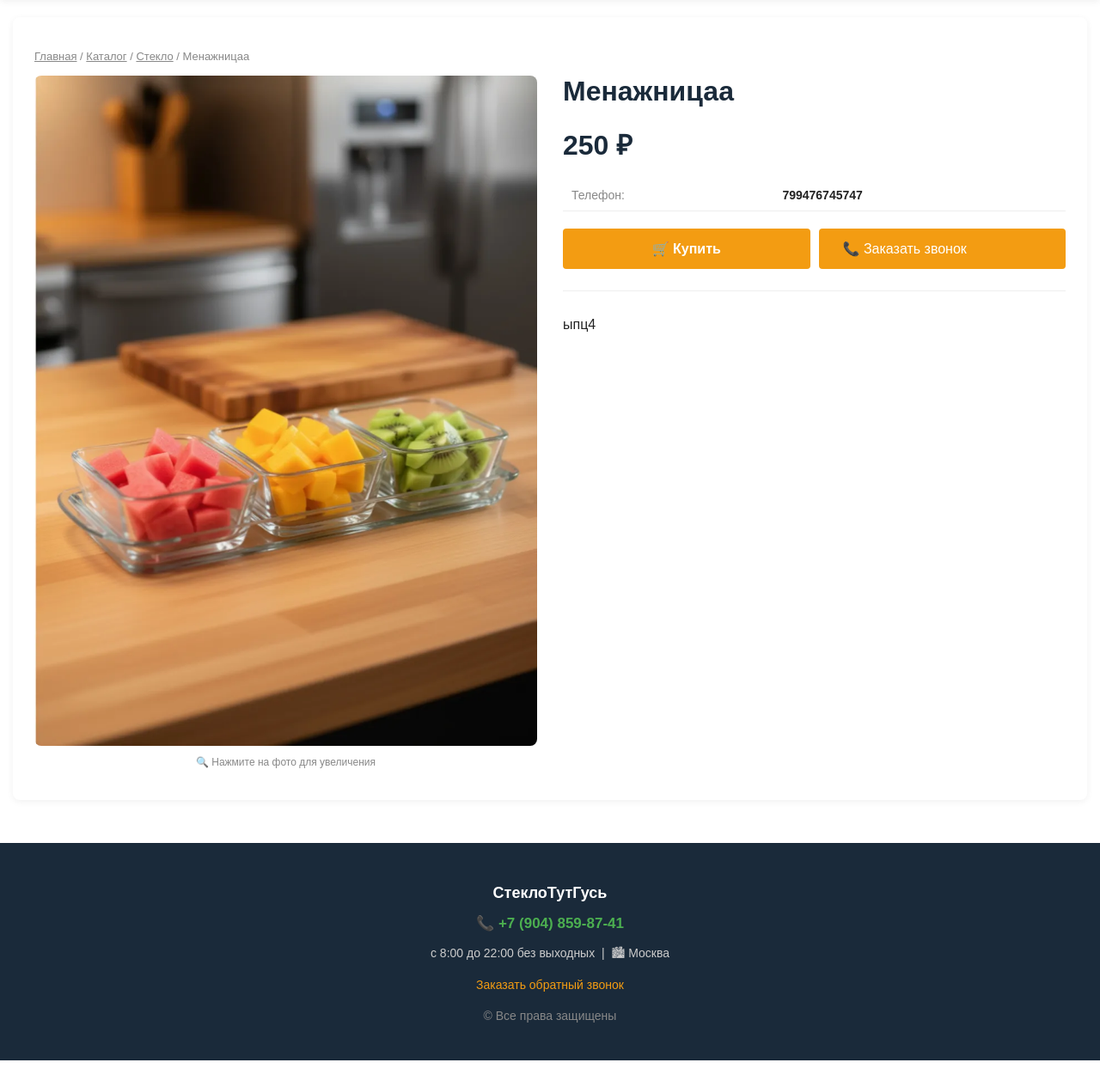
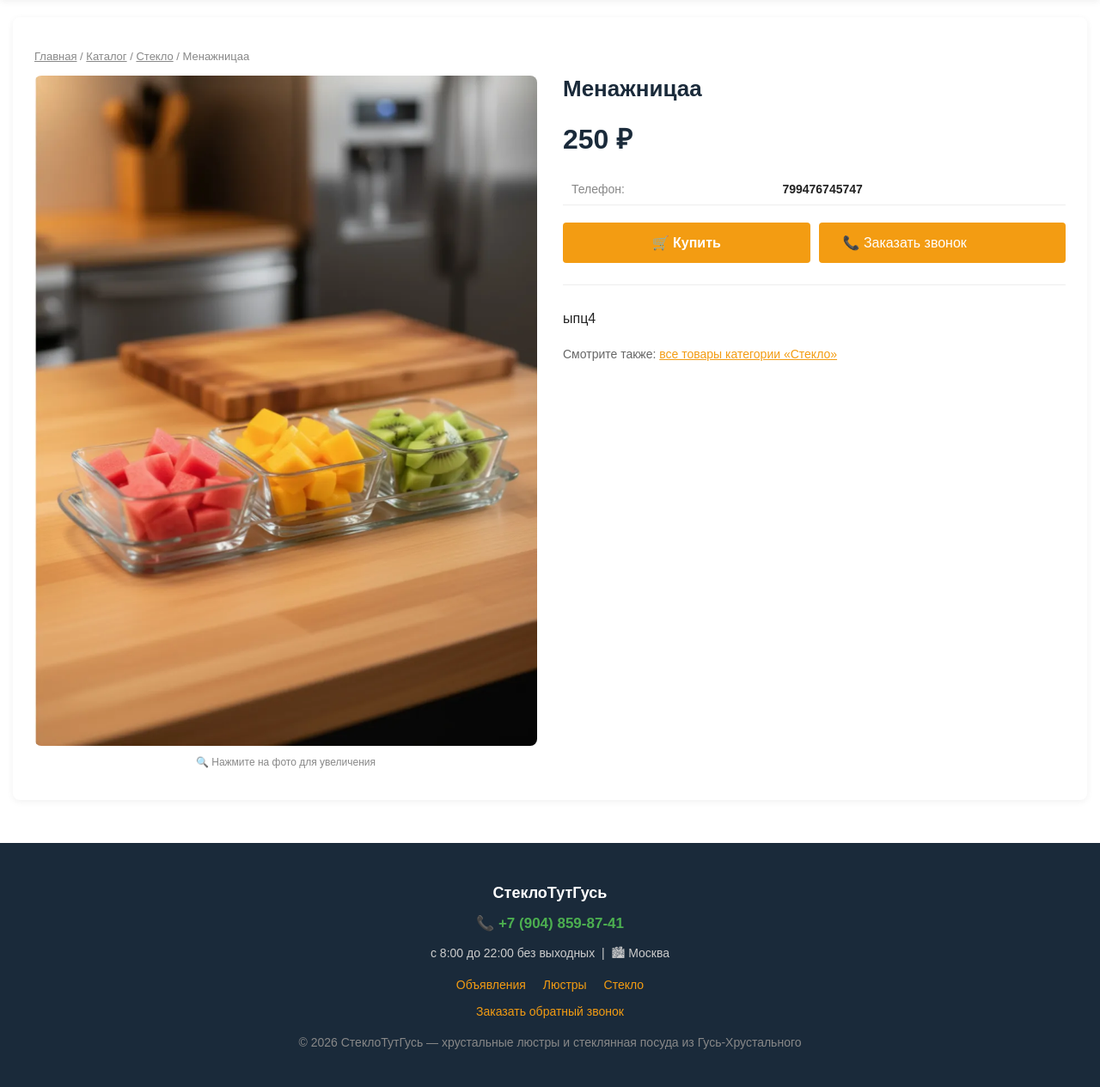
Before and after one commit to Egor27233/mysite, a Flask app: page /item/3 in a window 1280 px wide. Shown: the part 105-1370 px from the top of the page at 86% size. Before the commit the page ends 1339 px from the top, so only its background shows below. Run offline with Flask 3, Linux system fonts and the light colour scheme; data comes from the database, SQL or seed files in the repository.

Commit message:
SEO: meta, sitemap, robots, schema.org, категории в меню

```diff
--- a/app.py
+++ b/app.py
@@ -1,4 +1,4 @@
-from flask import Flask, render_template, redirect, url_for, request, flash, abort, make_response
+from flask import Flask, render_template, redirect, url_for, request, flash, abort, make_response, Response, send_from_directory
 from flask_sqlalchemy import SQLAlchemy
 from flask_login import LoginManager, UserMixin, login_user, login_required, logout_user, current_user
 from werkzeug.security import generate_password_hash, check_password_hash
@@ -133,19 +133,17 @@ def set_setting(key, value):
 
 
 def get_current_city():
-    """Город из cookie или из настроек по умолчанию."""
     city = request.cookies.get('user_city')
     if city:
         return city
     return get_setting('shop_city', 'Москва')
 
 
-# ---------- ИНИЦИАЛИЗАЦИЯ ----------
+# ---------- ИНИЦИАЛИЗАЦИЯ БД ----------
 def init_db():
     with app.app_context():
         db.create_all()
 
-        # миграция старых таблиц item
         inspector = inspect(db.engine)
         cols = [c['name'] for c in inspector.get_columns('item')]
         with db.engine.connect() as conn:
@@ -169,15 +167,14 @@ def init_db():
                 conn.execute(text("ALTER TABLE item ADD COLUMN is_popular BOOLEAN DEFAULT 0"))
             conn.commit()
 
-        # настройки оформления
         if not db.session.get(Setting, 'bg_color'):
             set_setting('bg_color', '#f4f6f9')
         if not db.session.get(Setting, 'bg_image'):
             set_setting('bg_image', '')
         if not db.session.get(Setting, 'site_title'):
-            set_setting('site_title', '💡 Гусь-Люстра')
+            set_setting('site_title', 'СтеклоТутГусь')
         if not db.session.get(Setting, 'shop_phone'):
-            set_setting('shop_phone', '+7 (999) 123-45-67')
+            set_setting('shop_phone', '+7 (904) 859-87-41')
         if not db.session.get(Setting, 'shop_schedule'):
             set_setting('shop_schedule', 'с 8:00 до 22:00 без выходных')
         if not db.session.get(Setting, 'shop_city'):
@@ -188,12 +185,11 @@ def init_db():
                 'Нижний Новгород,Челябинск,Самара,Омск,Ростов-на-Дону,'
                 'Уфа,Красноярск,Воронеж,Пермь,Волгоград')
 
-        # дефолтные страницы
         if not Page.query.filter_by(slug='about').first():
             db.session.add(Page(
                 slug='about',
                 title='О сайте',
-                content='Мы — официальный производитель и поставщик люстр.\n\n'
+                content='Мы — официальный производитель и поставщик люстр и стеклянной посуды из Гусь-Хрустального.\n\n'
                         'Более 10 лет успешной работы на рынке России.\n'
                         'Широчайший ассортимент, лучшие цены, доставка по всей стране.'
             ))
@@ -201,9 +197,9 @@ def init_db():
             db.session.add(Page(
                 slug='contacts',
                 title='Контакты',
-                content='📞 Телефон: +7 (999) 123-45-67\n'
-                        '✉ Email: info@example.com\n'
-                        '🏢 Адрес: г. Москва, ул. Примерная, д. 1\n'
+                content='📞 Телефон: +7 (904) 859-87-41\n'
+                        '✉ Email: info@posudagustut-ru.ru\n'
+                        '🏢 Адрес: г. Гусь-Хрустальный, ул. Примерная, д. 1\n'
                         '🕐 Часы работы: пн–вс, 8:00–22:00'
             ))
         if not Page.query.filter_by(slug='delivery').first():
@@ -216,7 +212,6 @@ def init_db():
             ))
         db.session.commit()
 
-        # дефолтное меню
         if not MenuItem.query.first():
             db.session.add_all([
                 MenuItem(title='Главная', url='/', order=0),
@@ -227,7 +222,6 @@ def init_db():
             ])
             db.session.commit()
 
-        # авто-исправление старых ссылок "#"
         fixed = False
         for m in MenuItem.query.all():
             if m.title == 'Главная' and m.url == '#':
@@ -238,9 +232,7 @@ def init_db():
                 m.url = '/page/contacts'; fixed = True
         if fixed:
             db.session.commit()
-            print('Ссылки в меню обновлены автоматически')
 
-        # админ
         if not User.query.filter_by(username='admin').first():
             admin = User(username='admin', is_admin=True)
             admin.set_password(os.environ.get('ADMIN_PASSWORD', 'admin123'))
@@ -248,41 +240,11 @@ def init_db():
             db.session.commit()
             print('Создан админ: admin / admin123')
 
-        # демо-категории и товары
         if not Category.query.first():
-            c1 = Category(name='Хрустальные люстры', description='Классические хрустальные люстры')
-            c2 = Category(name='Современные люстры', description='Стильные современные модели')
-            c3 = Category(name='Настенные светильники', description='Бра и настенные светильники')
-            c4 = Category(name='Подвесные светильники', description='Одиночные подвесы')
-            db.session.add_all([c1, c2, c3, c4])
-            db.session.commit()
-
-            demo_items = [
-                Item(title='Люстра хрустальная «Империя»', category_id=c1.id, price=125000,
-                     lamps=12, diameter='750 мм', height='800 мм',
-                     description='Роскошная люстра с хрустальными подвесками',
-                     is_hit=True, is_popular=True),
-                Item(title='Люстра «Классика»', category_id=c1.id, price=89000,
-                     lamps=8, diameter='700 мм', height='750 мм',
-                     description='Классическая хрустальная люстра',
-                     is_popular=True),
-                Item(title='Люстра «Модерн»', category_id=c2.id, price=45000,
-                     lamps=6, diameter='600 мм', height='480 мм',
-                     description='Стильная современная люстра',
-                     is_popular=True),
-                Item(title='Люстра «Минимализм»', category_id=c2.id, price=32000,
-                     lamps=3, diameter='420 мм', height='230 мм',
-                     description='Простая и элегантная'),
-                Item(title='Бра «Версаль»', category_id=c3.id, price=12500,
-                     lamps=1, diameter='200 мм', height='370 мм',
-                     description='Настенный светильник',
-                     is_hit=True),
-                Item(title='Подвес «Шар»', category_id=c4.id, price=8900,
-                     lamps=1, diameter='250 мм', height='450 мм',
-                     description='Одиночный подвесной светильник',
-                     is_popular=True),
-            ]
-            db.session.add_all(demo_items)
+            c1 = Category(name='Люстры', description='Хрустальные и современные люстры')
+            c2 = Category(name='Стекло', description='Стеклянная посуда ручной работы')
+            c3 = Category(name='Объявления', description='Важные объявления')
+            db.session.add_all([c1, c2, c3])
             db.session.commit()
 
 
@@ -297,7 +259,7 @@ def inject_globals():
     return {
         'menu_items': MenuItem.query.order_by(MenuItem.order).all(),
         'categories_for_menu': Category.query.all(),
-        'site_title': get_setting('site_title', '💡 Гусь-Люстра'),
+        'site_title': get_setting('site_title', 'СтеклоТутГусь'),
         'bg_color': get_setting('bg_color', '#f4f6f9'),
         'bg_image': get_setting('bg_image', ''),
         'shop_phone': get_setting('shop_phone', ''),
@@ -306,6 +268,7 @@ def inject_globals():
         'cities': cities,
         'current_city': get_current_city(),
     }
+
 
 # ---------- СМЕНА ГОРОДА ----------
 @app.route('/set-city', methods=['POST'])
@@ -316,6 +279,20 @@ def set_city():
     if city:
         resp.set_cookie('user_city', city, max_age=60 * 60 * 24 * 365)
     return resp
+
+
+# ---------- SEO: sitemap и robots ----------
+@app.route('/sitemap.xml')
+def sitemap():
+    categories = Category.query.all()
+    items = Item.query.all()
+    xml = render_template('sitemap.xml', categories=categories, items=items)
+    return Response(xml, mimetype='application/xml')
+
+
+@app.route('/robots.txt')
+def robots():
+    return send_from_directory('static', 'robots.txt')
 
 
 # ---------- ГЛАВНАЯ ----------
@@ -464,7 +441,7 @@ def admin_panel():
                            orders=orders,
                            current_bg_color=get_setting('bg_color', '#f4f6f9'),
                            current_bg_image=get_setting('bg_image', ''),
-                           current_site_title=get_setting('site_title', '💡 Гусь-Люстра'),
+                           current_site_title=get_setting('site_title', 'СтеклоТутГусь'),
                            current_shop_phone=get_setting('shop_phone', ''),
                            current_shop_schedule=get_setting('shop_schedule', ''),
                            current_shop_city=get_setting('shop_city', ''),
@@ -777,4 +754,4 @@ def not_found(e):
 
 if __name__ == '__main__':
     init_db()
-    app.run(host='0.0.0.0', port=5000)
+    app.run(debug=True, host='127.0.0.1', port=5000)
--- a/templates/base.html
+++ b/templates/base.html
@@ -3,8 +3,14 @@
 <head>
     <meta charset="UTF-8">
     <meta name="viewport" content="width=device-width, initial-scale=1.0">
-    <meta name="description" content="{{ site_title }} — каталог товаров с доставкой по России. Оплата при получении.">
-    <title>{{ site_title }}</title>
+    <title>{% block title %}СтеклоТутГусь — хрустальные люстры, стеклянная посуда, менажницы, графины{% endblock %}</title>
+    <meta name="description" content="{% block meta_description %}СтеклоТутГусь — купить хрустальные люстры, стеклянную посуду, менажницы, графины, салатники, бокалы. Гусь-Хрустальный. Доставка по всей России, оплата при получении.{% endblock %}">
+    <meta name="keywords" content="{% block meta_keywords %}менажница, графин, стеклянная посуда, хрустальные люстры, салатник, бокалы, стекло Гусь-Хрустальный, купить посуду{% endblock %}">
+    <link rel="canonical" href="https://posudagustut-ru.ru{{ request.path }}">
+    <meta property="og:title" content="{% block og_title %}СтеклоТутГусь — хрусталь и стеклянная посуда{% endblock %}">
+    <meta property="og:description" content="Купить хрустальные люстры, стеклянную посуду, менажницы, графины. Доставка по России.">
+    <meta property="og:type" content="website">
+    <meta property="og:url" content="https://posudagustut-ru.ru{{ request.path }}">
     <style>
         * { box-sizing: border-box; }
         body {
@@ -578,7 +584,7 @@
 <!-- ШАПКА -->
 <header>
     <div class="logo">
-        <a href="/">{{ site_title }}</a>
+        <a href="/">СтеклоТутГусь</a>
     </div>
 
     <nav class="main-menu">
@@ -626,7 +632,7 @@
 
 <!-- ФУТЕР -->
 <footer>
-    <p style="font-size: 18px; color: #fff; margin-bottom: 12px;"><b>{{ site_title }}</b></p>
+    <p style="font-size: 18px; color: #fff; margin-bottom: 12px;"><b>СтеклоТутГусь</b></p>
     <p>
         <a href="tel:{{ shop_phone|replace(' ', '')|replace('(', '')|replace(')', '')|replace('-', '') }}"
            style="color: #4CAF50; font-size: 17px; font-weight: bold; text-decoration: none;">
@@ -634,13 +640,18 @@
         </a>
     </p>
     <p style="margin: 8px 0;">{{ shop_schedule }} &nbsp;|&nbsp; 🏙 {{ current_city }}</p>
+    <p style="margin: 15px 0 8px;">
+        {% for c in categories_for_menu %}
+            <a href="/catalog?cat={{ c.id }}" style="color:#f39c12; margin:0 8px;">{{ c.name }}</a>
+        {% endfor %}
+    </p>
     <p style="margin-top: 15px;">
         <a href="#" onclick="openCallModal(event); return false;"
            style="color: #f39c12; text-decoration: none;">
             Заказать обратный звонок
         </a>
     </p>
-    <p style="margin-top: 20px; color: #888;">© Все права защищены</p>
+    <p style="margin-top: 20px; color: #888;">© 2026 СтеклоТутГусь — хрустальные люстры и стеклянная посуда из Гусь-Хрустального</p>
 </footer>
 
 <!-- МОДАЛКА «ЗАКАЗАТЬ ЗВОНОК» -->
--- a/templates/index.html
+++ b/templates/index.html
@@ -1,4 +1,7 @@
 {% extends 'base.html' %}
+{% block title %}СтеклоТутГусь — хрустальные люстры, стеклянная посуда, менажницы, графины купить{% endblock %}
+{% block meta_description %}Купить хрустальные люстры, стеклянную посуду, менажницы, графины, салатники. Гусь-Хрустальный. Доставка по России, оплата при получении.{% endblock %}
+{% block meta_keywords %}менажница, графин, стеклянная посуда, хрустальные люстры, купить, Гусь-Хрустальный{% endblock %}
 {% block content %}
 
 <!-- Популярные товары -->
@@ -13,7 +16,8 @@
                 {% endif %}
                 <div class="image-wrap">
                     {% if item.image %}
-                        <img src="{{ url_for('static', filename='uploads/' + item.image) }}" alt="{{ item.title }}">
+                        <img src="{{ url_for('static', filename='uploads/' + item.image) }}"
+                             alt="{{ item.title }} — купить в СтеклоТутГусь">
                     {% else %}
                         <span class="no-img">💡</span>
                     {% endif %}
--- a/templates/item.html
+++ b/templates/item.html
@@ -1,4 +1,8 @@
 {% extends 'base.html' %}
+{% block title %}{{ item.title }} — купить в СтеклоТутГусь, цена {{ '%.0f'|format(item.price) }} ₽{% endblock %}
+{% block meta_description %}{{ item.title }}. {{ item.description }}. Цена {{ '%.0f'|format(item.price) }} ₽. Доставка по России, оплата при получении.{% endblock %}
+{% block meta_keywords %}{{ item.title }}, {{ item.category.name }}, купить, цена, Гусь-Хрустальный{% endblock %}
+{% block og_title %}{{ item.title }} — СтеклоТутГусь{% endblock %}
 {% block content %}
 <div style="background:#fff; padding:25px; border-radius:8px; box-shadow:0 2px 8px rgba(0,0,0,0.06);">
     <p style="color:#888; font-size:13px; margin-bottom:15px;">
@@ -14,7 +18,7 @@
                 <img src="{{ url_for('static', filename='uploads/' + item.image) }}"
                      class="item-main-image"
                      style="width:100%; border-radius:8px; cursor:zoom-in;"
-                     alt="{{ item.title }}"
+                     alt="{{ item.title }} — купить в СтеклоТутГусь"
                      title="Нажмите, чтобы увеличить">
                 <p style="font-size:12px; color:#888; text-align:center; margin-top:8px;">
                     🔍 Нажмите на фото для увеличения
@@ -28,7 +32,7 @@
         </div>
 
         <div>
-            <h1 style="margin-top:0; color:#1a2a3a;">{{ item.title }}</h1>
+            <h1 style="margin-top:0; color:#1a2a3a; font-size:26px;">{{ item.title }}</h1>
 
             {% if item.description %}
                 <p style="color:#666; font-size:15px;">{{ item.description }}</p>
@@ -62,6 +66,13 @@
                 <hr style="margin: 25px 0; border:none; border-top:1px solid #eee;">
                 <div style="line-height:1.7; white-space:pre-wrap;">{{ item.content }}</div>
             {% endif %}
+
+            <p style="margin-top: 20px; font-size: 14px; color: #666;">
+                Смотрите также:
+                <a href="/catalog?cat={{ item.category.id }}" style="color: #f39c12;">
+                    все товары категории «{{ item.category.name }}»
+                </a>
+            </p>
         </div>
     </div>
 </div>
@@ -101,7 +112,7 @@
             <label>Ваше имя</label>
             <input type="text" name="name" required>
             <label>Телефон</label>
-            <input type="tel" name="phone" required>
+            <input type="tel" name="phone" required placeholder="+7 (___) ___-__-__">
             <label>Комментарий</label>
             <textarea name="comment" rows="2"></textarea>
             <button type="submit" style="width:100%;">Отправить заявку</button>
@@ -119,4 +130,27 @@ function closeOrderModal() {
     document.getElementById('orderModal').classList.remove('active');
 }
 </script>
+
+<!-- Schema.org для поисковиков -->
+<script type="application/ld+json">
+{
+  "@context": "https://schema.org",
+  "@type": "Product",
+  "name": "{{ item.title }}",
+  "description": "{{ item.description|e }}",
+  "category": "{{ item.category.name }}",
+  {% if item.image %}"image": "https://posudagustut-ru.ru{{ url_for('static', filename='uploads/' + item.image) }}",{% endif %}
+  "offers": {
+    "@type": "Offer",
+    "price": "{{ '%.0f'|format(item.price) }}",
+    "priceCurrency": "RUB",
+    "availability": "https://schema.org/InStock",
+    "url": "https://posudagustut-ru.ru/item/{{ item.id }}",
+    "seller": {
+      "@type": "Organization",
+      "name": "СтеклоТутГусь"
+    }
+  }
+}
+</script>
 {% endblock %}
```
Also changed, not shown: static/robots.txt (added, +7 -0 lines), templates/catalog.html (+7 -3 lines), templates/sitemap.xml (added, +35 -0 lines).
